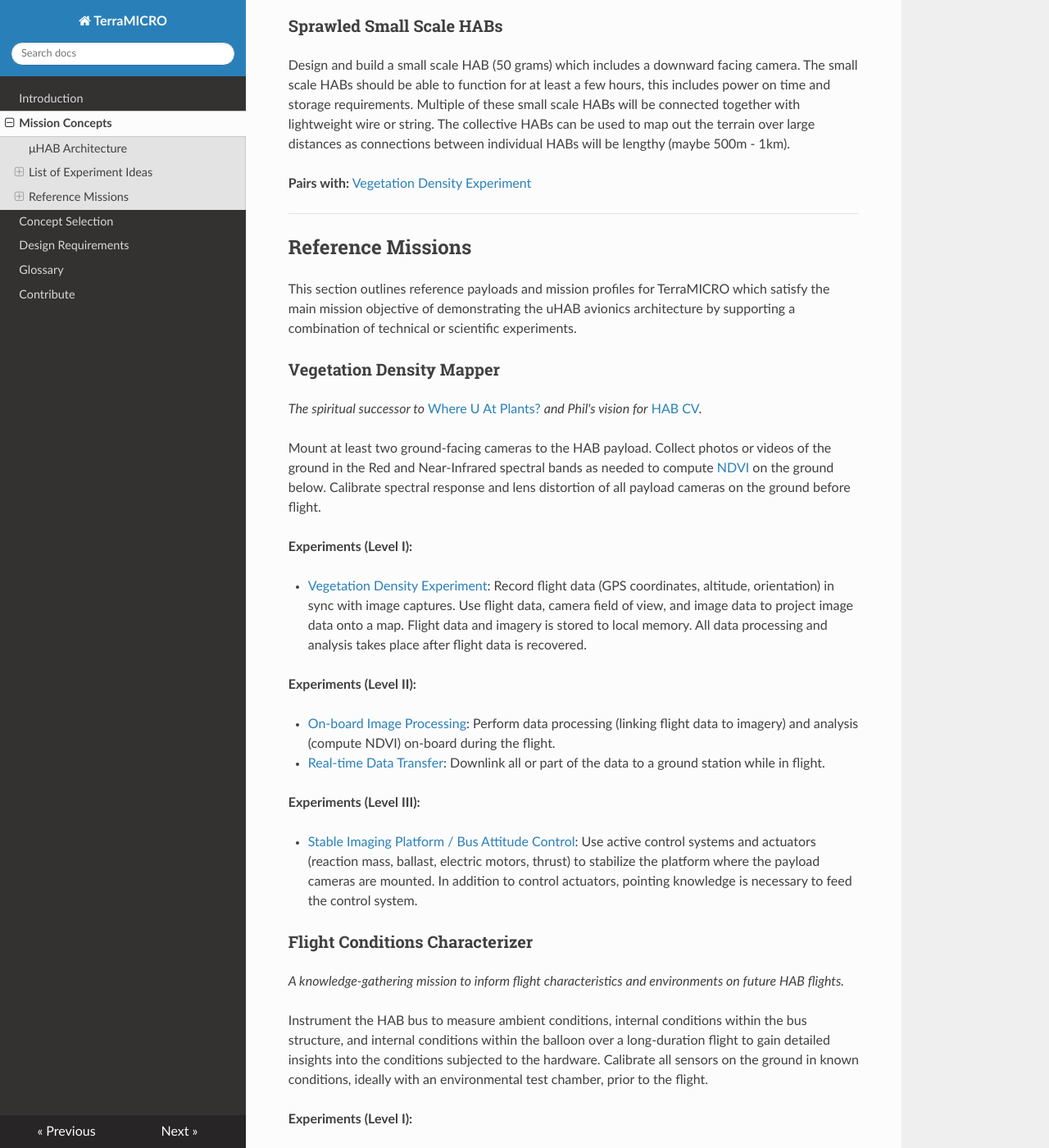
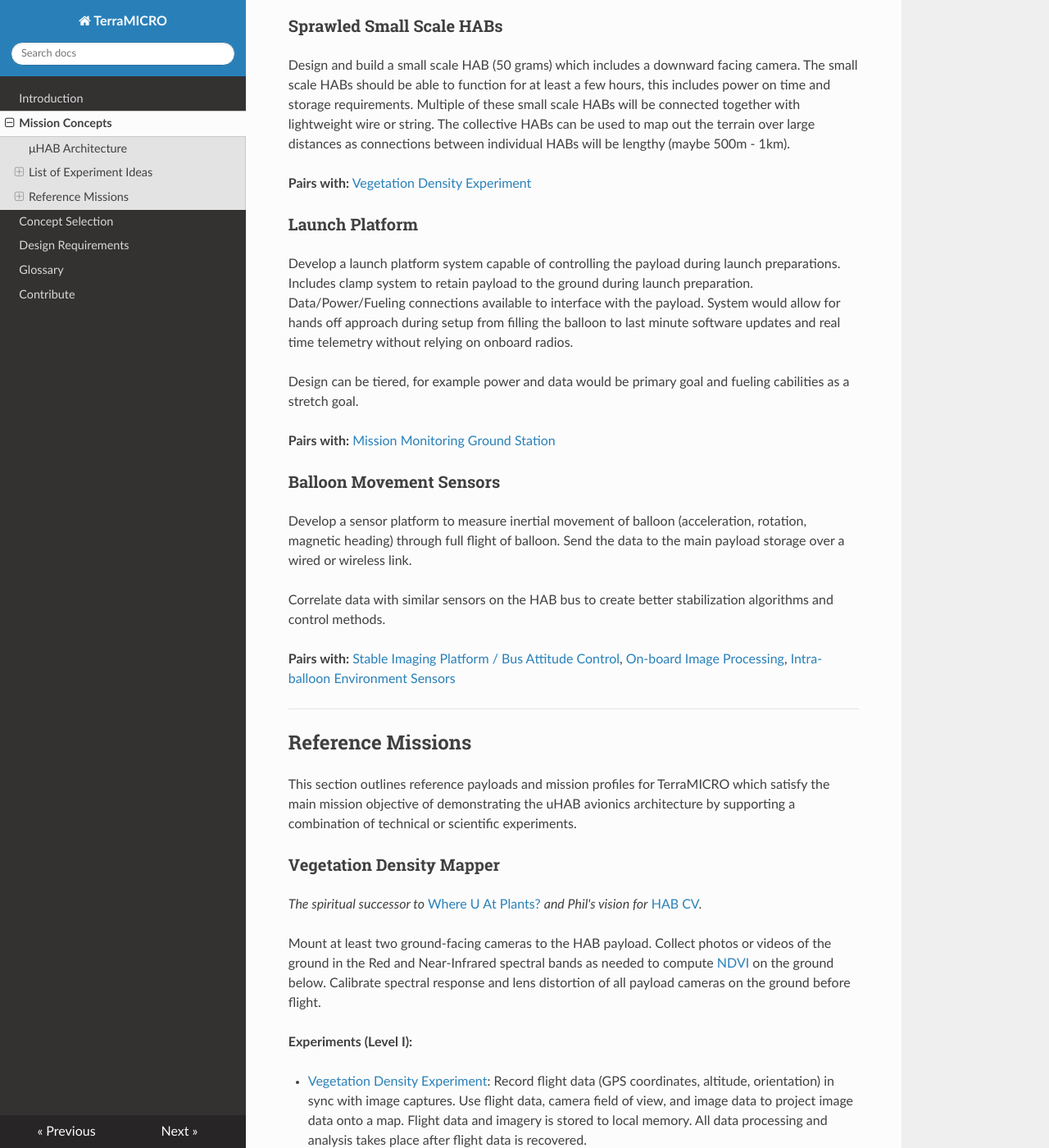
Before and after one commit to TerraHAB/TerraMICRO, an MkDocs documentation site: the page built from docs/concepts.md, in a window 1280 px wide and 1400 px high, scrolled down 5647 px. Shown: the whole window at 82% size. Built offline with MkDocs 1.6.1, drawn with Linux system fonts in a browser that asks for light colours; nearby versions of some CDN libraries.

Commit message:
Update concepts.md

```diff
--- a/docs/concepts.md
+++ b/docs/concepts.md
@@ -286,6 +286,25 @@ terrain over large distances as connections between individual HABs will be leng
 
 **Pairs with:** [Vegetation Density Experiment](#vegetation-density-experiment)
 
+### Launch Platform
+
+Develop a launch platform system capable of controlling the payload during launch preparations.
+Includes clamp system to retain payload to the ground during launch preparation. Data/Power/Fueling connections available to interface with the payload.
+System would allow for hands off approach during setup from filling the balloon to last minute software updates and real time telemetry without relying on onboard radios.
+
+Design can be tiered, for example power and data would be primary goal and fueling cabilities as a stretch goal.
+
+**Pairs with:** [Mission Monitoring Ground Station](#mission-monitoring-ground-station)
+
+### Balloon Movement Sensors
+
+Develop a sensor platform to measure inertial movement of balloon (acceleration, rotation, magnetic heading) through full flight of balloon. Send the data to
+the main payload storage over a wired or wireless link.
+
+Correlate data with similar sensors on the HAB bus to create better stabilization algorithms and control methods.
+
+**Pairs with:** [Stable Imaging Platform / Bus Attitude Control](#stable-imaging-platform--bus-attitude-control),
+[On-board Image Processing](#on-board-image-processing), [Intra-balloon Environment Sensors](#intra-balloon-environment-sensors)
 -------------------------------------------------------------------------------
 
 ## Reference Missions
```
